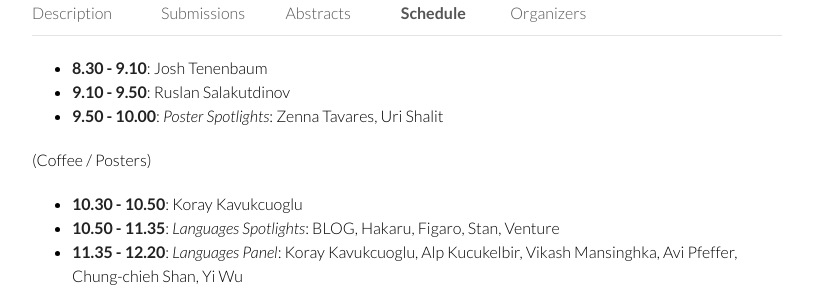
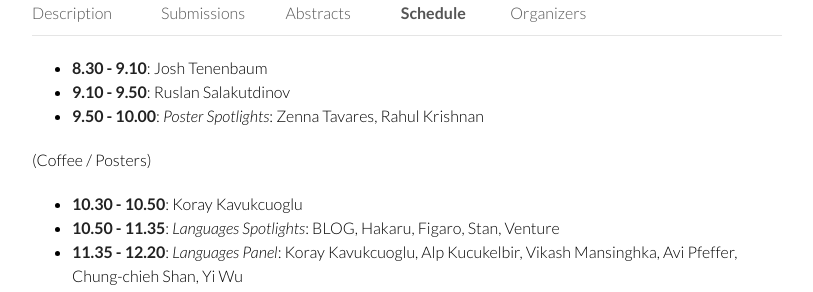
Before and after one commit to blackboxworkshop/blackboxworkshop.github.io, a Jekyll site: the page built from schedule/index.md, in a window 1280 px wide. Shown: the part 151-443 px from the top of the page, without its empty margins (233-1046 px from the left). Built offline with Jekyll 4.4.1, drawn with Linux system fonts in a browser that asks for light colours; Markdown is read by kramdown in place of the engine named in the settings.

Commit message:
Replaced Uri Shalit with Rahul Krishnan in schedule

```diff
--- a/schedule/index.md
+++ b/schedule/index.md
@@ -5,7 +5,7 @@ title: Schedule
 
 - **8.30 - 9.10**: Josh Tenenbaum
 - **9.10 - 9.50**: Ruslan Salakutdinov
-- **9.50 - 10.00**: *Poster Spotlights*: Zenna Tavares, Uri Shalit
+- **9.50 - 10.00**: *Poster Spotlights*: Zenna Tavares, Rahul Krishnan
 
 (Coffee / Posters)
 
```
